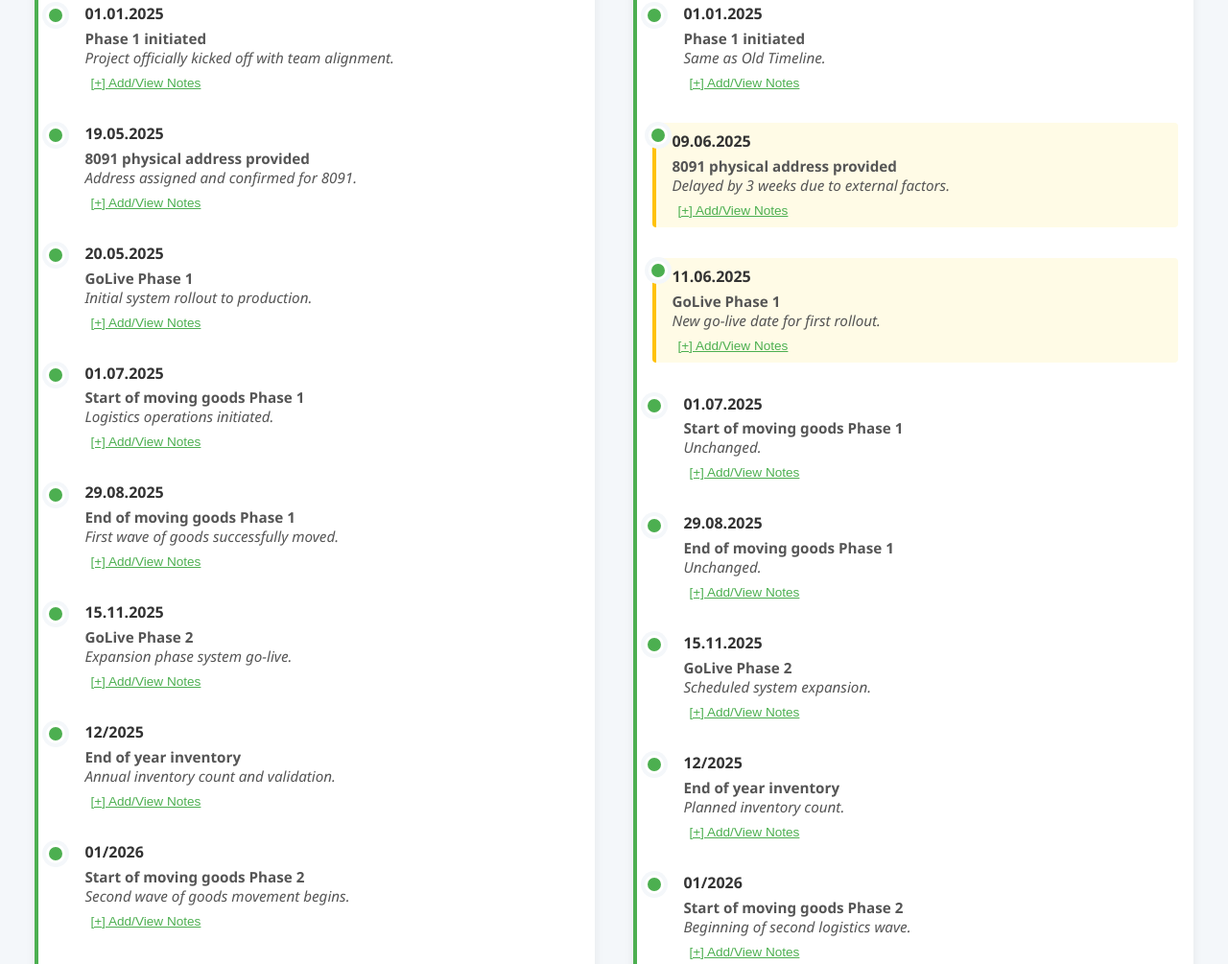
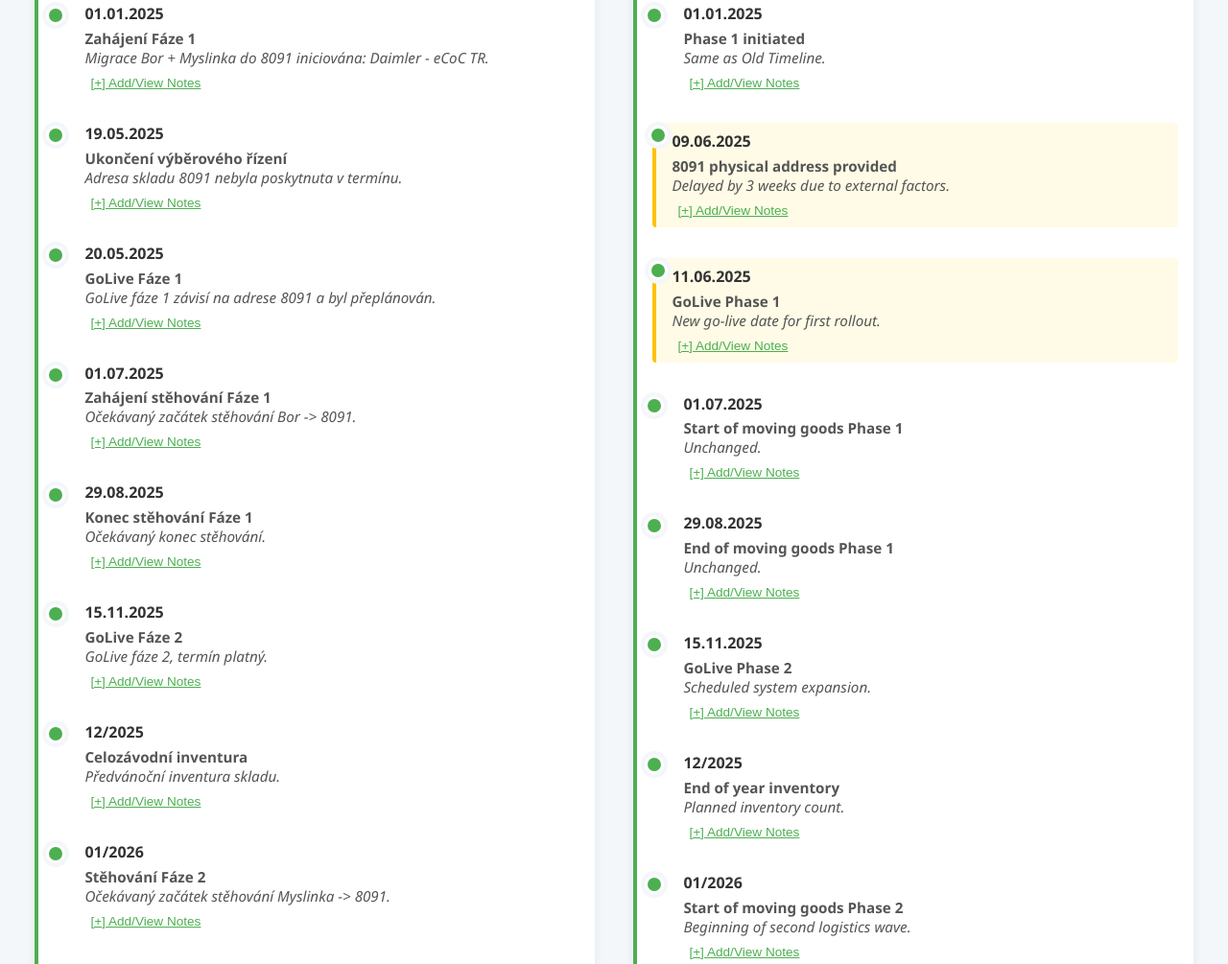
Before and after one commit to DKolacny/timeline-protocol, a plain HTML site: page index.html in a window 1280 px wide. Shown: the part 290-1295 px from the top of the page at 96% size. Drawn offline with Linux system fonts and the light colour scheme.

Commit message:
Update index.html

```diff
--- a/index.html
+++ b/index.html
@@ -138,14 +138,14 @@
   <script>
     const timelines = {
       "Old Timeline": [
-        ["01.01.2025", "Phase 1 initiated", "Project officially kicked off with team alignment."],
-        ["19.05.2025", "8091 physical address provided", "Address assigned and confirmed for 8091."],
-        ["20.05.2025", "GoLive Phase 1", "Initial system rollout to production."],
-        ["01.07.2025", "Start of moving goods Phase 1", "Logistics operations initiated."],
-        ["29.08.2025", "End of moving goods Phase 1", "First wave of goods successfully moved."],
-        ["15.11.2025", "GoLive Phase 2", "Expansion phase system go-live."],
-        ["12/2025", "End of year inventory", "Annual inventory count and validation."],
-        ["01/2026", "Start of moving goods Phase 2", "Second wave of goods movement begins."]
+        ["01.01.2025", "Zahájení Fáze 1", "Migrace Bor + Myslinka do 8091 iniciována: Daimler - eCoC TR."],
+        ["19.05.2025", "Ukončení výběrového řízení", "Adresa skladu 8091 nebyla poskytnuta v termínu."],
+        ["20.05.2025", "GoLive Fáze 1", "GoLive fáze 1 závisí na adrese 8091 a byl přeplánován."],
+        ["01.07.2025", "Zahájení stěhování Fáze 1", "Očekávaný začátek stěhování Bor -> 8091."],
+        ["29.08.2025", "Konec stěhování Fáze 1", "Očekávaný konec stěhování."],
+        ["15.11.2025", "GoLive Fáze 2", "GoLive fáze 2, termín platný."],
+        ["12/2025", "Celozávodní inventura", "Předvánoční inventura skladu."],
+        ["01/2026", "Stěhování Fáze 2", "Očekávaný začátek stěhování Myslinka -> 8091."]
       ],
       "New Timeline": [
         ["01.01.2025", "Phase 1 initiated", "Same as Old Timeline."],
```
